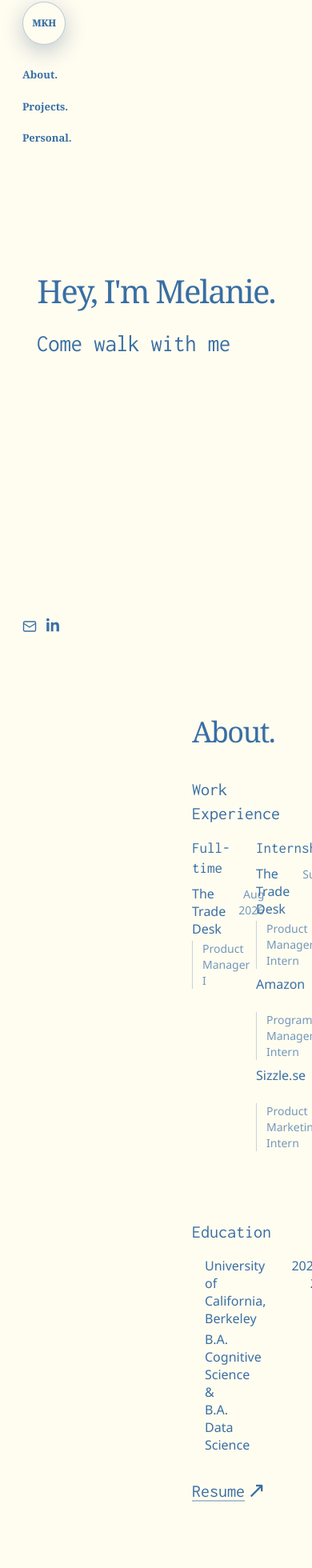
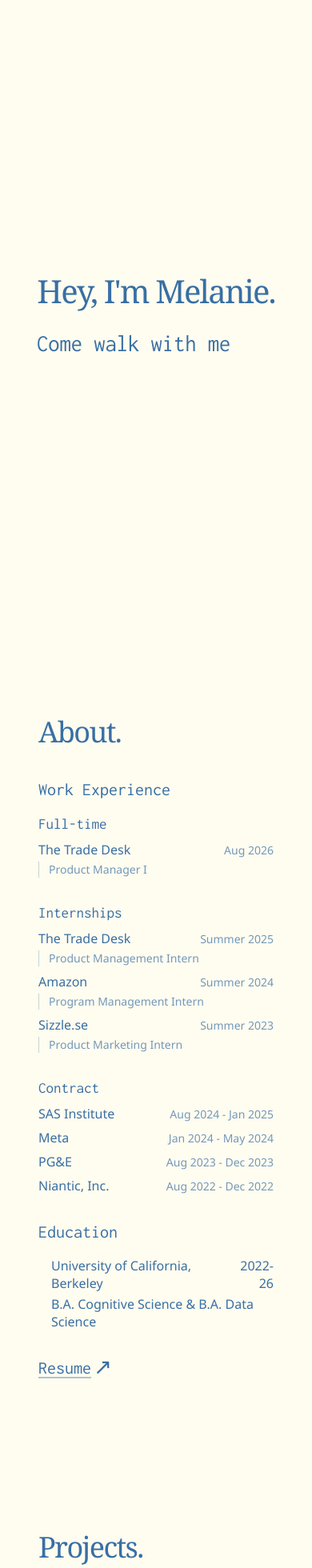
Before and after one commit to melaniehsiang/personal-website, a React (Vite) app: page / in a window 390 px wide. Shown: the part 26-1986 px from the top of the page at 80% size. Built offline with nearby package versions, Linux system fonts and the light colour scheme.

Commit message:
Improve responsive section layout

```diff
--- a/src/main.jsx
+++ b/src/main.jsx
@@ -13,11 +13,11 @@ const projects = [
 
 function ProjectCard({ project }) {
   return (
-    <article className="mt-14 flex w-full items-center gap-16 text-left">
+    <article className="mt-14 flex w-full items-center gap-16 text-left max-[996px]:flex-col max-[996px]:items-center max-[996px]:gap-8">
       <div className="grid aspect-video w-[26rem] shrink-0 max-w-full place-items-center rounded-2xl border border-skyAccent/25 bg-babyBlue/20 text-center font-sans text-xs text-muted-foreground shadow-[0_8px_26px_rgba(31,74,116,0.08)]">
         Video placeholder
       </div>
-      <div className="min-w-0 flex-1">
+      <div className="min-w-0 flex-1 max-[996px]:w-[26rem] max-[996px]:max-w-full">
         <h3 className="font-serif text-[clamp(1.5rem,3vw,2.35rem)] leading-tight tracking-[-0.035em] text-foreground">
           {project.title}
         </h3>
@@ -29,7 +29,7 @@ function ProjectCard({ project }) {
         >
           View Presentation &amp; Prototype
         </a>
-        <p className="mt-4 max-w-none text-justify font-sans text-lg leading-relaxed text-muted-foreground">
+        <p className="mt-4 max-w-none font-sans text-lg leading-relaxed text-muted-foreground">
           A product case study done in 2023 during my time at Product&nbsp;Space&nbsp;@&nbsp;Berkeley, teaching me the power of consumer feedback and Figma prototyping.
         </p>
       </div>
@@ -65,7 +65,7 @@ function App() {
 
   return (
     <div className="min-h-screen overflow-hidden">
-      <header className="fixed left-0 top-0 z-20 h-screen w-44 px-4 py-7">
+      <header className="fixed left-0 top-0 z-20 h-screen w-44 px-4 py-7 max-[1250px]:hidden">
         <nav className="flex h-full flex-col gap-5">
           <a
             href="#top"
@@ -88,7 +88,7 @@ function App() {
         </nav>
       </header>
 
-      <div className="fixed bottom-7 left-7 z-20 flex items-center gap-3 text-foreground">
+      <div className="fixed bottom-7 left-7 z-20 flex items-center gap-3 text-foreground max-[1250px]:hidden">
         <a
           href="mailto:melaniehsiang@berkeley.edu"
           aria-label="Email Melanie Hsiang"
@@ -121,8 +121,8 @@ function App() {
           </div>
         </section>
 
-        <section id="about" data-page-title="About" className="ml-60 mr-60 flex min-h-screen items-center justify-start py-20">
-          <div className="max-w-3xl text-left">
+        <section id="about" data-page-title="About" className="mx-[clamp(3rem,calc((100vw-900px)/2),15rem)] flex min-h-screen items-center justify-start py-20">
+          <div className="w-full text-left max-[996px]:mx-auto max-[996px]:w-[26rem] max-[996px]:max-w-full">
             <h2 className="font-serif text-[clamp(2.25rem,5vw,4.5rem)] leading-[0.95] tracking-[-0.045em] text-foreground">
               About.
             </h2>
@@ -131,7 +131,7 @@ function App() {
                 <h3 className="font-sans text-foreground" style={{ fontSize: "22px", lineHeight: "30px" }}>
                   Work Experience
                 </h3>
-                <div className="mt-4 grid w-[calc(100vw-30rem)] grid-cols-3 gap-20 font-sans text-muted-foreground" style={{ fontSize: "19px", lineHeight: "25px" }}>
+                <div className="mt-4 grid w-full grid-cols-3 gap-20 font-sans text-muted-foreground max-[996px]:grid-cols-1 max-[996px]:gap-8" style={{ fontSize: "19px", lineHeight: "25px" }}>
                   <div className="min-w-0">
                     <p>Full-time</p>
                     <div className="mt-2 space-y-2 font-['Noto_Sans']" style={{ fontSize: "16px", lineHeight: "22px" }}>
@@ -205,7 +205,7 @@ function App() {
                 <h3 className="font-sans text-foreground" style={{ fontSize: "22px", lineHeight: "30px" }}>
                   Education
                 </h3>
-                <div className="ml-4 mt-4 w-[calc(100vw-31rem)] font-['Noto_Sans'] leading-snug text-muted-foreground" style={{ fontSize: "16px", lineHeight: "22px" }}>
+                <div className="ml-4 mt-4 w-[calc(100%-1rem)] font-['Noto_Sans'] leading-snug text-muted-foreground" style={{ fontSize: "16px", lineHeight: "22px" }}>
                   <div className="flex items-baseline justify-between gap-8">
                     <span>University of California, Berkeley</span>
                     <span className="text-right">2022-26</span>
@@ -230,8 +230,8 @@ function App() {
           </div>
         </section>
 
-        <section id="projects" data-page-title="Projects" className="ml-60 mr-60 min-h-screen py-28">
-          <div className="max-w-3xl text-left">
+        <section id="projects" data-page-title="Projects" className="mx-[clamp(3rem,calc((100vw-900px)/2),15rem)] min-h-screen py-28">
+          <div className="max-w-3xl text-left max-[996px]:mx-auto max-[996px]:w-[26rem] max-[996px]:max-w-full">
             <h2 className="font-serif text-[clamp(2.25rem,5vw,4.5rem)] leading-[0.95] tracking-[-0.045em] text-foreground">
               Projects.
             </h2>
```
